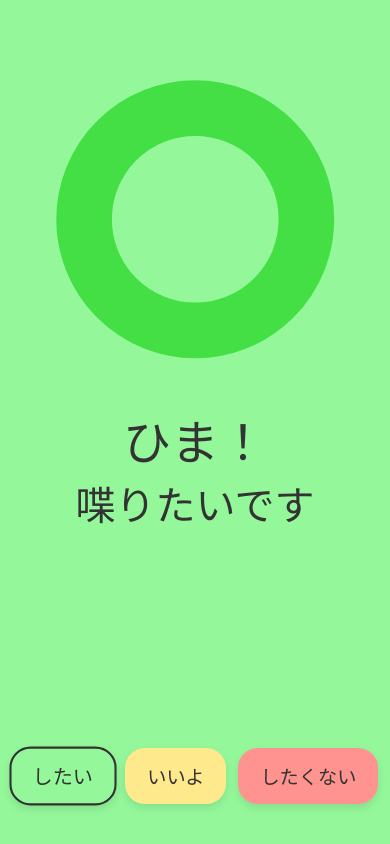
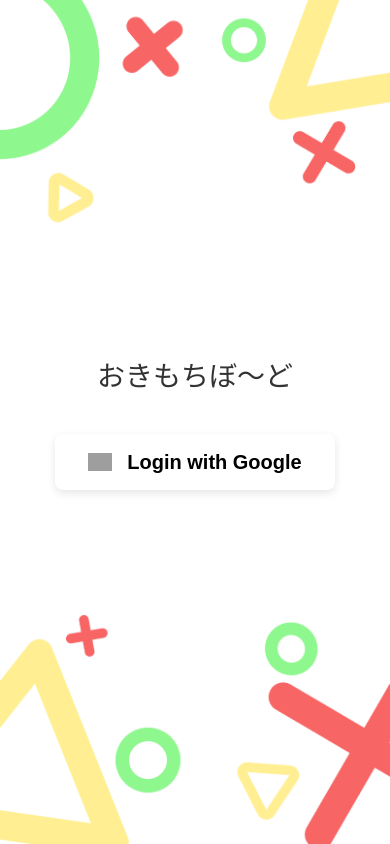
Before and after one commit to nitr0yukkuri/okimotibo-do, a React (Vite) app in the folder frontend/: page / in a window 390 px wide. Built offline with nearby package versions, Linux system fonts and the light colour scheme; grey boxes are pictures that could not be loaded.

Commit message:
モックログインからボードへ遷移

```diff
--- a/frontend/index.html
+++ b/frontend/index.html
@@ -14,6 +14,6 @@
   </head>
   <body>
     <div id="root"></div>
-    <script type="module" src="/src/main.tsx"></script>
+    <script type="module" src="/src/main.jsx"></script>
   </body>
 </html>
--- a/frontend/src/login.css
+++ b/frontend/src/login.css
@@ -12,7 +12,7 @@ body{
 .login {
     width: 100%;
     height: 100vh;
-    background-image: url(./assets/pc_背景.png);
+    background-image: url("/pc_背景.png");
     background-size: cover;
     background-position: center;
     background-repeat: no-repeat;
@@ -71,7 +71,7 @@ body{
 @media screen and (max-width: 768px) {
 
     .login {
-        background-image: url("./assets/sp_背景.png");
+        background-image: url("/sp_背景.png");
         background-size: cover;
         background-position: center;
         background-repeat: no-repeat;
--- a/frontend/src/login.jsx
+++ b/frontend/src/login.jsx
@@ -1,11 +1,11 @@
 import "./login.css";
 
-const Login = () => {
+const Login = ({ onLogin }) => {
     return (
         <div className="login">
             <div className="login-box">
                 <h1>おきもちぼ〜ど</h1>
-                <button className="google-btn">
+                <button className="google-btn" type="button" onClick={onLogin}>
                     <img src="https://developers.google.com/identity/images/g-logo.png" alt="Google Logo"/>
                     Login with Google
                 </button>
--- a/frontend/src/main.jsx
+++ b/frontend/src/main.jsx
@@ -1,10 +1,16 @@
-import { StrictMode } from 'react'
+import { StrictMode, useState } from 'react'
 import { createRoot } from 'react-dom/client'
-import './index.css'
+import { App } from './App'
 import Login from './login.jsx'
+
+function Root() {
+  const [loggedIn, setLoggedIn] = useState(false)
+
+  return loggedIn ? <App /> : <Login onLogin={() => setLoggedIn(true)} />
+}
 
 createRoot(document.getElementById('root')).render(
   <StrictMode>
-    <Login />
+    <Root />
   </StrictMode>,
 )
```
